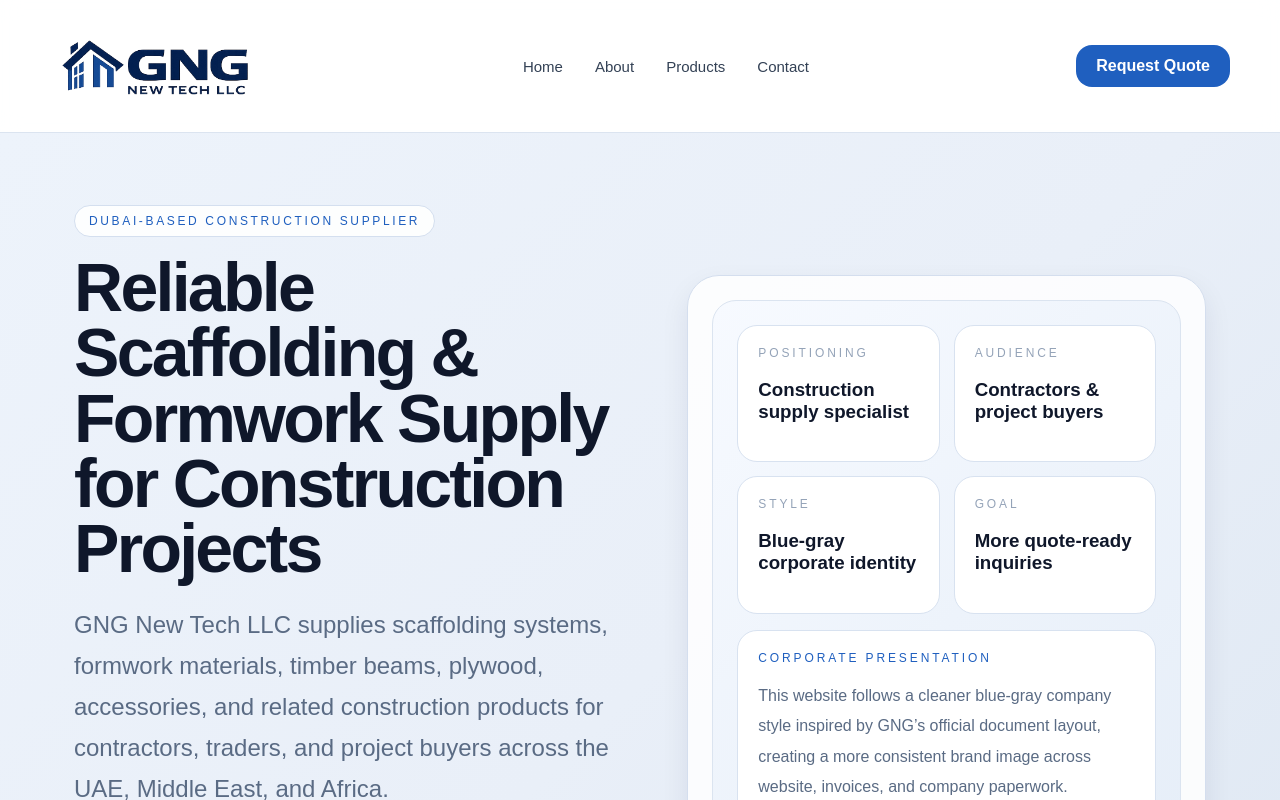
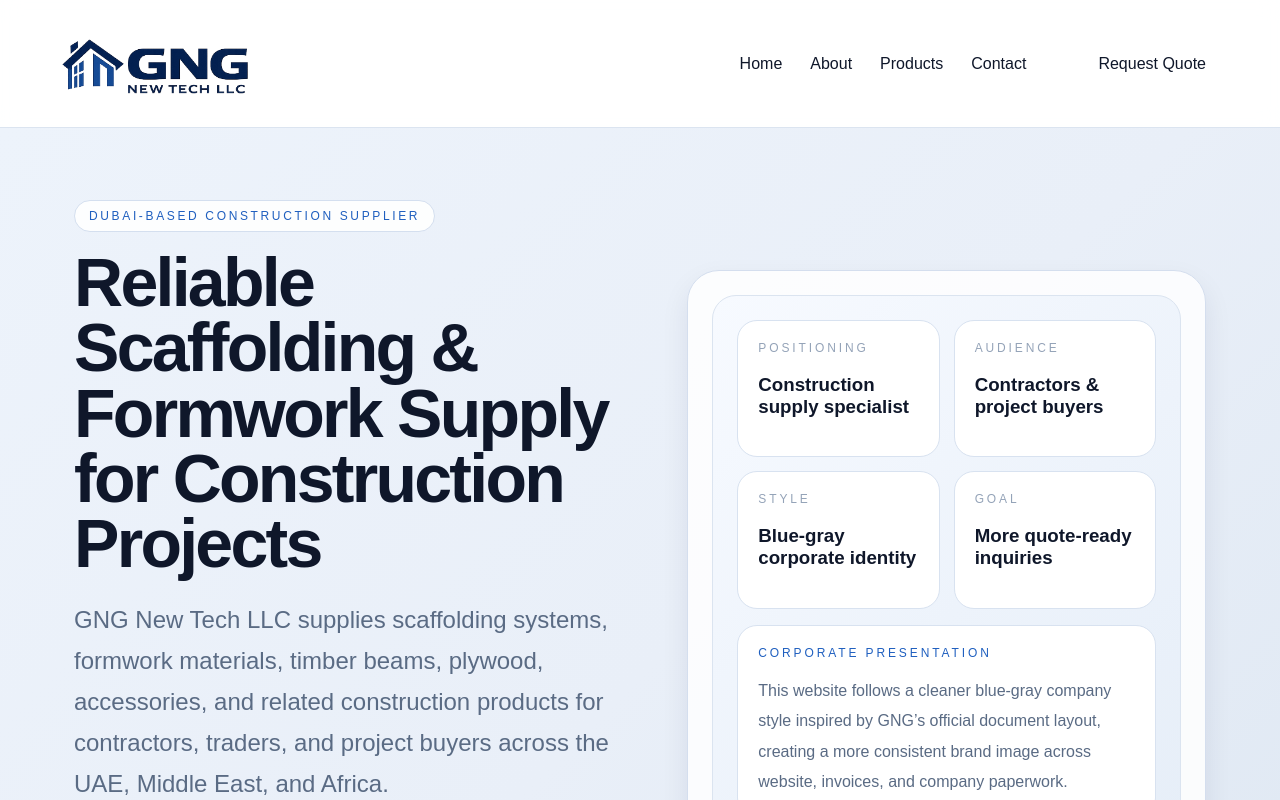
Before and after one commit to gngnewtech/gng-website-v2, a Next.js app: page / in a window 1280 px wide. Shown: the top 800 px of the page. Built offline with nearby package versions, Linux system fonts and the light colour scheme.

Commit message:
Update globals.css

```diff
--- a/app/globals.css
+++ b/app/globals.css
@@ -22,20 +22,36 @@
   position: sticky; top: 0; z-index: 50; background: rgba(255,255,255,0.95);
   backdrop-filter: blur(10px); border-bottom: 1px solid var(--line);
 }
-.header-inner { display:flex; align-items:center; justify-content:space-between; padding:16px 0; gap:20px; }
+.header-inner {
+  display: flex;
+  align-items: center;
+  justify-content: space-between;
+  padding: 14px 0;
+  gap: 28px;
+}
 .brand {
   display: flex;
   align-items: center;
-  min-height: 100px;
+  min-height: 92px;
+  padding-top: 3px;
+  flex-shrink: 0;
 }
-
 .brand-logo {
   height: 96px !important;
   width: auto !important;
   display: block;
 }
-.nav { display:flex; gap:32px; color:#334155; font-size:15px; }
-.cta { background: var(--blue); color: white; padding: 12px 20px; border-radius: 16px; font-weight: 700; display:inline-block; }
+.nav {
+  display: flex;
+  align-items: center;
+  gap: 28px;
+  margin-left: auto;
+}
+.cta {
+  margin-left: 20px;
+  padding: 12px 24px;
+  border-radius: 18px;
+}
 .hero { background: linear-gradient(135deg,#edf3fb,#e9eff8 55%,#dfe8f3); padding: 72px 0; }
 .hero-grid, .two-col { display:grid; grid-template-columns: 1.05fr 0.95fr; gap:40px; align-items:center; }
 .badge { display:inline-block; padding:8px 14px; border:1px solid #d4dfef; background: rgba(255,255,255,0.9); border-radius:999px; color: var(--blue); font-size:12px; letter-spacing: .22em; text-transform: uppercase; }
```
